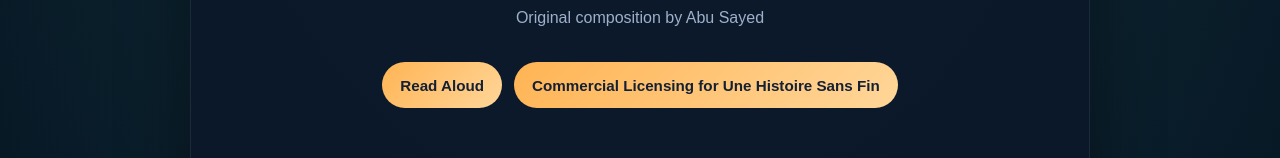
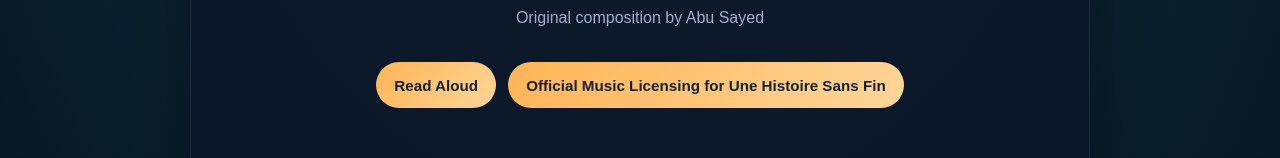
Before and after one commit to ImAbuSayed/une-histoire-sans-fin, a plain HTML site: page index.html in a window 1280 px wide. Shown: the part 194-352 px from the top of the page. Drawn offline with Linux system fonts and the light colour scheme.

Commit message:
feat: update song assets v1 with signed GPG commit [verified]

```diff
--- a/index.html
+++ b/index.html
@@ -537,7 +537,7 @@
 
         <div class="controls">
             <button class="btn-speak" id="speakBtn" title="Read the lyrics aloud"><span id="speakText">Read Aloud</span></button>
-            <a href="https://music.abusayed.com.bd/Licensing/?https://imabusayed.github.io/une-histoire-sans-fin/" class="btn-license" title="Get licensing for this song" target="_blank">Commercial Licensing for Une Histoire Sans Fin</a>
+            <a href="https://music.abusayed.com.bd/Licensing/?https://imabusayed.github.io/une-histoire-sans-fin/" class="btn-license" title="Get licensing for this song" target="_blank">Official Music Licensing for Une Histoire Sans Fin</a>
 
         </div>
         <br>
```
Also changed, not shown: llms.txt, manifest.json, 1 other file.
